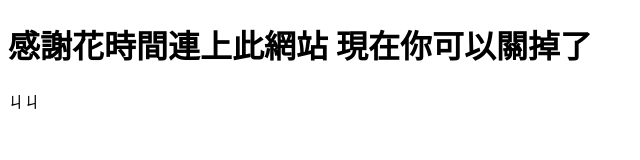
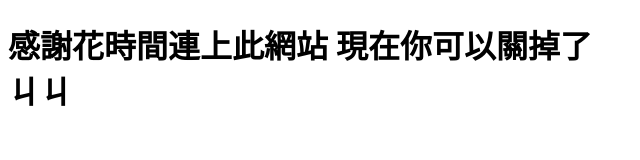
Before and after one commit to lin-yiting/lin-yiting.github.io, a plain HTML site: page index.html in a window 1280 px wide. Shown: the full height of the page, 0-640 px from the left. Drawn offline with Linux system fonts and the light colour scheme.

Commit message:
Update index.html

```diff
--- a/index.html
+++ b/index.html
@@ -5,8 +5,7 @@
   </head>
   <body>
 
-    <h1>感謝花時間連上此網站 現在你可以關掉了</h1>
-    <p>ㄐㄐ</p>
+    <h1>感謝花時間連上此網站 現在你可以關掉了<br>ㄐㄐ</br></h1>
 
   </body>
 </html>
```
